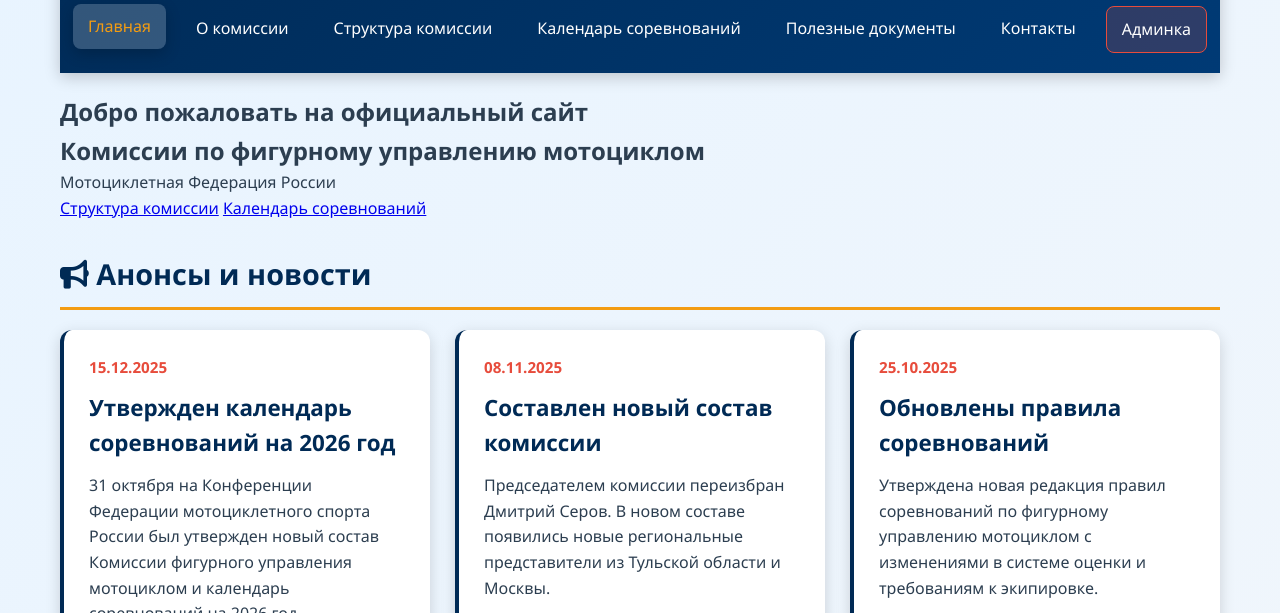
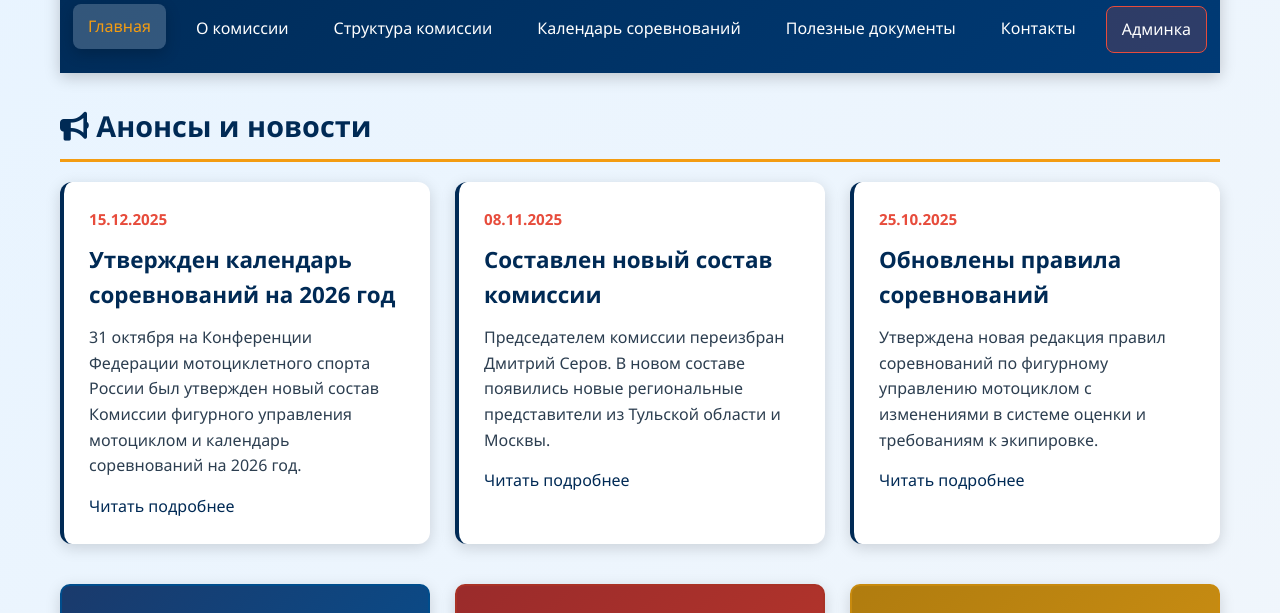
Before and after one commit to alfat81/fum, a plain HTML site: page index.html in a window 1280 px wide. Shown: the part 157-770 px from the top of the page. Drawn offline with Linux system fonts and the light colour scheme.

Commit message:
Update index.html

```diff
--- a/index.html
+++ b/index.html
@@ -51,15 +51,6 @@
         </header>
 
         <main class="content">
-            <section class="hero-section">
-                <h1 class="hero-title">Добро пожаловать на официальный сайт<br>Комиссии по фигурному управлению мотоциклом</h1>
-                <p class="hero-subtitle">Мотоциклетная Федерация России</p>
-                <div class="hero-buttons">
-                    <a href="structure.html" class="btn btn-primary">Структура комиссии</a>
-                    <a href="calendar.html" class="btn btn-secondary">Календарь соревнований</a>
-                </div>
-            </section>
-
             <section class="announcements">
                 <h2 class="section-title"><i class="fas fa-bullhorn"></i> Анонсы и новости</h2>
                 <div class="news-grid">
```
